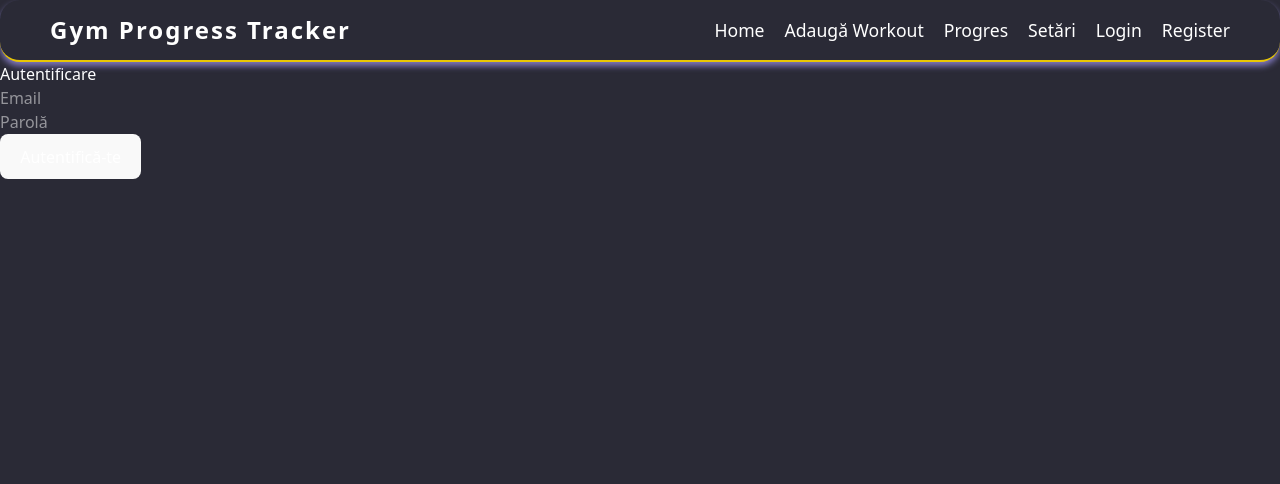
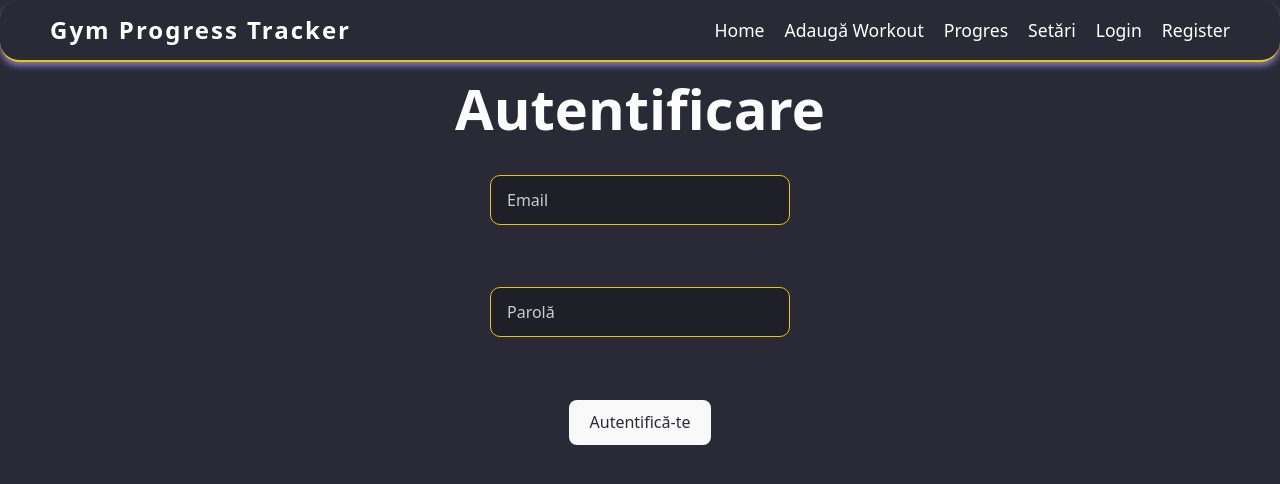
Before and after one commit to catyuzu23/gym-progress-tracker, a React (Vite) app: page /login in a window 1280 px wide. Shown: the top 484 px of the page. Built offline with nearby package versions, Linux system fonts and the light colour scheme.

Commit message:
LOGIN GOGOGO

```diff
--- a/src/index.css
+++ b/src/index.css
@@ -91,3 +91,42 @@ body {
   margin-bottom: 0.25rem;
   line-height: 2rem;
 }
+
+.page-wrapper form {
+  display: flex;
+  flex-direction: column;
+  align-items: center;
+  gap: 1.2rem;
+  margin-top: 1rem;
+}
+
+input {
+  padding: 0.75rem 1rem;
+  border-radius: 10px;
+  background-color: #1f1f28;
+  border: 1px solid #e9c703;
+  color: white;
+  width: 100%;
+  max-width: 300px;
+  font-size: 1rem;
+}
+
+input::placeholder {
+  color: #ccc;
+}
+
+button {
+  padding: 0.75rem 2rem;
+  border-radius: 10px;
+  border: none;
+  background-color: #e9c703;
+  color: #2a2a36;
+  font-weight: bold;
+  font-size: 1rem;
+  cursor: pointer;
+  transition: background-color 0.3s ease;
+}
+
+button:hover {
+  background-color: #ffd700;
+}
--- a/src/pages/Login.jsx
+++ b/src/pages/Login.jsx
@@ -9,24 +9,28 @@ export default function Login() {
   const handleLogin = (e) => {
     e.preventDefault();
 
-    const savedUser = JSON.parse(localStorage.getItem('user'));
-    if (!savedUser) {
-      alert('Nu există cont salvat.');
+    const users = JSON.parse(localStorage.getItem('users') || '{}');
+    const user = users[email];
+
+    if (!user) {
+      alert('Acest cont nu există.');
       return;
     }
 
-    if (email === savedUser.email && password === savedUser.password) {
+    if (user.password === password) {
       localStorage.setItem('loggedIn', 'true');
+      localStorage.setItem('currentUser', email);
       alert('Autentificare reușită!');
       navigate('/');
     } else {
-      alert('Date incorecte!');
+      alert('Parolă greșită.');
     }
   };
 
   return (
+    <div className="page-wrapper">
       <form onSubmit={handleLogin}>
-      <h2>Autentificare</h2>
+        <h1 className="home-title" >Autentificare</h1>
         <input
           type="email"
           placeholder="Email"
@@ -41,5 +45,6 @@ export default function Login() {
         /><br />
         <button type="submit">Autentifică-te</button>
       </form>
+    </div>
   );
 }
--- a/src/pages/Register.jsx
+++ b/src/pages/Register.jsx
@@ -14,7 +14,14 @@ export default function Register() {
       return;
     }
 
-    localStorage.setItem('user', JSON.stringify({ email, password }));
+    const users = JSON.parse(localStorage.getItem('users') || '{}');
+    if (users[email]) {
+      alert('Acest email este deja înregistrat.');
+      return;
+    }
+
+    users[email] = { email, password };
+    localStorage.setItem('users', JSON.stringify(users));
     alert('Cont creat cu succes!');
     navigate('/login');
   };
```
Lines whose indentation alone changed are shown as unchanged.
